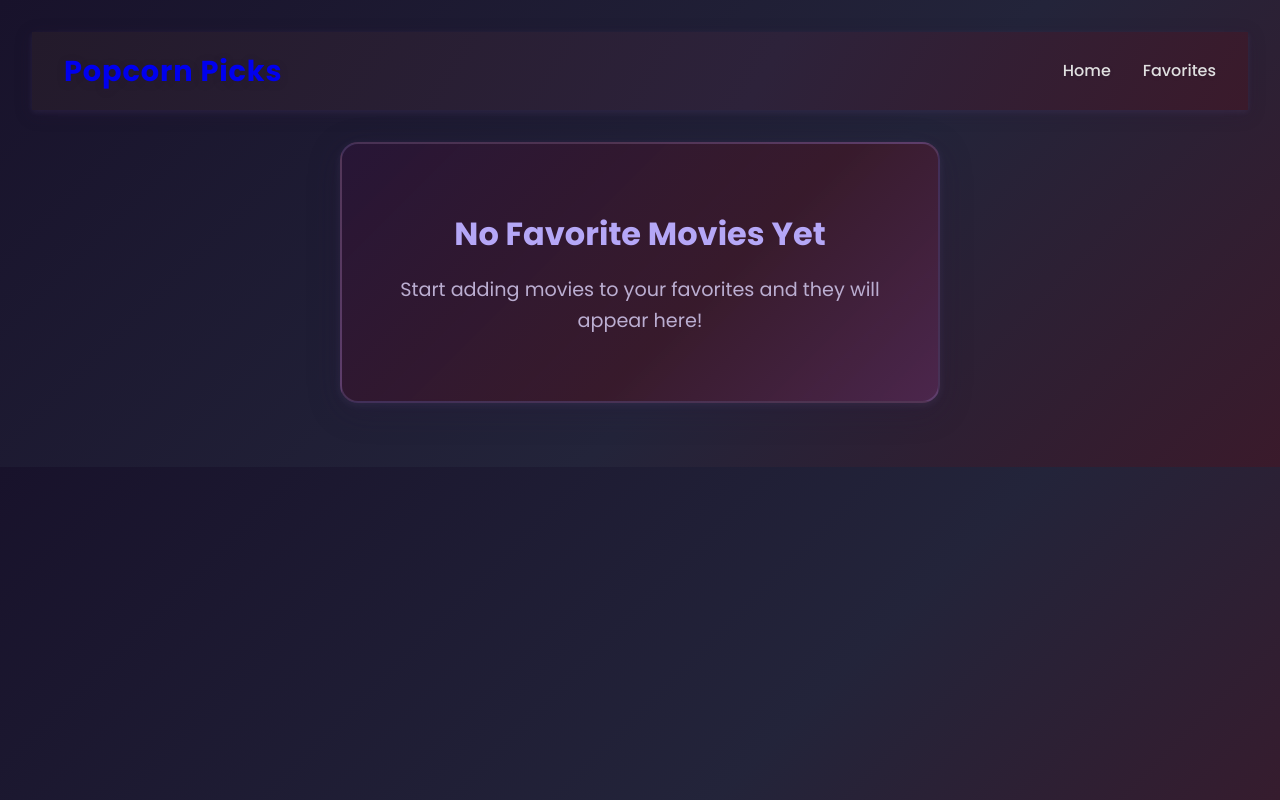
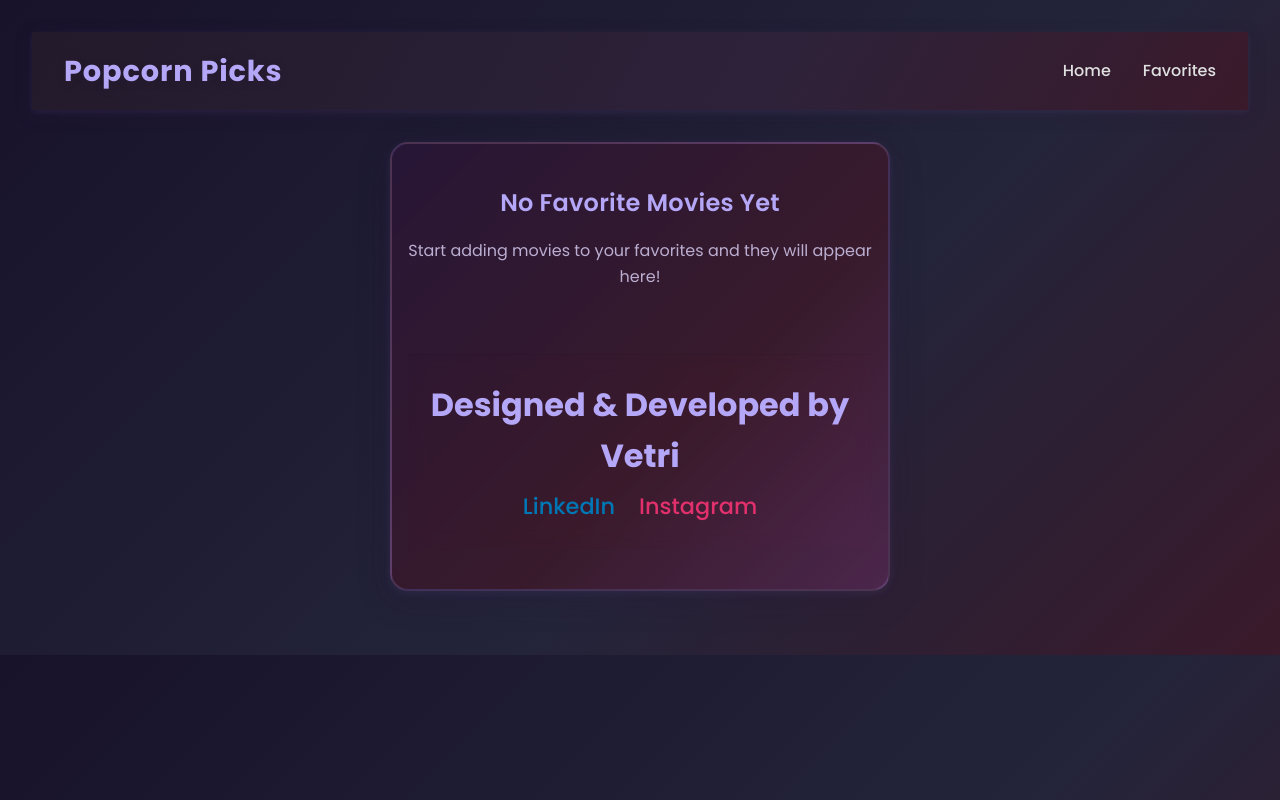
Before and after one commit to mahir-m01/Popcorn-Picks, a React (Vite) app: page /favorites in a window 1280 px wide. Built offline with nearby package versions, Linux system fonts and the light colour scheme.

Commit message:
Developer Credits

```diff
--- a/src/CSS/Favorites.css
+++ b/src/CSS/Favorites.css
@@ -16,11 +16,11 @@
 
 .favorites-empty {
   text-align: center;
-  padding: 4rem 2rem;
+  padding: 2.5rem 1rem;
   background: linear-gradient(135deg, rgba(40, 22, 54, 0.98) 0%, rgba(58, 26, 43, 0.92) 60%, rgba(80, 40, 80, 0.88) 100%);
   border-radius: 18px;
   margin: 2rem auto;
-  max-width: 600px;
+  max-width: 500px;
   box-shadow: 0 8px 32px 0 rgba(40, 22, 54, 0.28), 0 2px 8px 0 rgba(181, 167, 247, 0.10);
   border: 2px solid rgba(181, 167, 247, 0.18);
   backdrop-filter: blur(2px);
@@ -28,13 +28,15 @@
 
 .favorites-empty h2 {
   margin-bottom: 1rem;
-  font-size: 2rem;
+  font-size: 1.5rem;
   color: #b5a7f7;
+  font-weight: 600;
+  letter-spacing: 0.01em;
 }
 
 .favorites-empty p {
   color: #bbaed1;
-  font-size: 1.2rem;
+  font-size: 1rem;
   line-height: 1.6;
 }
 
--- a/src/MovieComponents/NavBar.jsx
+++ b/src/MovieComponents/NavBar.jsx
@@ -4,7 +4,7 @@ import './Navbar.css'
 function NavBar() {
     return <nav className="navbar">
         <div className="navbar-brand">
-            <Link to="/">Popcorn Picks</Link>
+            <Link to="/" style={{color: '#b5a7f7'}}>Popcorn Picks</Link>
         </div>
         <div className="navbar-links">
             <Link to="/" className="nav-link">Home</Link>
--- a/src/MovieComponents/Navbar.css
+++ b/src/MovieComponents/Navbar.css
@@ -13,7 +13,7 @@
 .navbar-brand {
   font-size: 1.8rem;
   font-weight: 700;
-  color: #b5a7f7;
+  color: #b5a7f7 !important;
   letter-spacing: 0.03em;
   text-shadow: 0 2px 8px rgba(40, 22, 54, 0.22);
 }
--- a/src/pages/Favorites.jsx
+++ b/src/pages/Favorites.jsx
@@ -13,6 +13,38 @@ function Favorites() {
             <MovieCard movie={movie} key={movie.id} />
           ))}
         </div>
+        <div
+  style={{
+    textAlign: 'center',
+    padding: '1.5rem 0',
+    marginTop: '4rem',
+    backdropFilter: 'blur(8px)',
+    color: '#333',
+    fontWeight: '500',
+    fontSize: '1rem',
+    borderTop: '1px solid rgba(0,0,0,0.05)',
+  }}
+>
+  <h1 style={{ marginBottom: '0.5rem', color: '#b5a7f7'}}>Designed & Developed by Vetri</h1>
+  <div style={{ display: 'flex', justifyContent: 'center', gap: '1.5rem', fontSize: '1.4rem' }}>
+    <a
+      href="https://www.linkedin.com/in/vetriselvan-r-a238b7263"
+      target="_blank"
+      rel="noopener noreferrer"
+      style={{ color: '#0077b5', textDecoration: 'none' }}
+    >
+      LinkedIn
+    </a>
+    <a
+      href="https://www.instagram.com/im.vetri"
+      target="_blank"
+      rel="noopener noreferrer"
+      style={{ color: '#E1306C', textDecoration: 'none' }}
+    >
+      Instagram
+    </a>
+  </div>
+</div>
       </div>
     );
   }
@@ -21,6 +53,38 @@ function Favorites() {
     <div className="favorites-empty">
       <h2>No Favorite Movies Yet</h2>
       <p>Start adding movies to your favorites and they will appear here!</p>
+      <div
+          style={{
+            textAlign: 'center',
+            padding: '1.5rem 0',
+            marginTop: '4rem',
+            backdropFilter: 'blur(8px)',
+            color: '#333',
+            fontWeight: '500',
+            fontSize: '1rem',
+            borderTop: '1px solid rgba(0,0,0,0.05)',
+          }}
+        >
+          <h1 style={{ marginBottom: '0.5rem', color: '#b5a7f7'}}>Designed & Developed by Vetri</h1>
+          <div style={{ display: 'flex', justifyContent: 'center', gap: '1.5rem', fontSize: '1.4rem' }}>
+            <a
+              href="https://www.linkedin.com/in/vetriselvan-r-a238b7263"
+              target="_blank"
+              rel="noopener noreferrer"
+              style={{ color: '#0077b5', textDecoration: 'none' }}
+            >
+              LinkedIn
+            </a>
+            <a
+              href="https://www.instagram.com/im.vetri"
+              target="_blank"
+              rel="noopener noreferrer"
+              style={{ color: '#E1306C', textDecoration: 'none' }}
+            >
+              Instagram
+            </a>
+          </div>
+        </div>
     </div>
   );
 }
--- a/src/pages/Home.jsx
+++ b/src/pages/Home.jsx
@@ -68,6 +68,38 @@ function Home() {
             ))}
           </div>
         )}
+       <div
+  style={{
+    textAlign: 'center',
+    padding: '1.5rem 0',
+    marginTop: '4rem',
+    backdropFilter: 'blur(8px)',
+    color: '#333',
+    fontWeight: '500',
+    fontSize: '1rem',
+    borderTop: '1px solid rgba(0,0,0,0.05)',
+  }}
+>
+  <h1 style={{ marginBottom: '0.5rem', color: '#b5a7f7'}}>Designed & Developed by Vetri</h1>
+  <div style={{ display: 'flex', justifyContent: 'center', gap: '1.5rem', fontSize: '1.4rem' }}>
+    <a
+      href="https://www.linkedin.com/in/vetriselvan-r-a238b7263"
+      target="_blank"
+      rel="noopener noreferrer"
+      style={{ color: '#0077b5', textDecoration: 'none' }}
+    >
+      LinkedIn
+    </a>
+    <a
+      href="https://www.instagram.com/im.vetri"
+      target="_blank"
+      rel="noopener noreferrer"
+      style={{ color: '#E1306C', textDecoration: 'none' }}
+    >
+      Instagram
+    </a>
+  </div>
+</div>
       </div>
     );
   }
```
